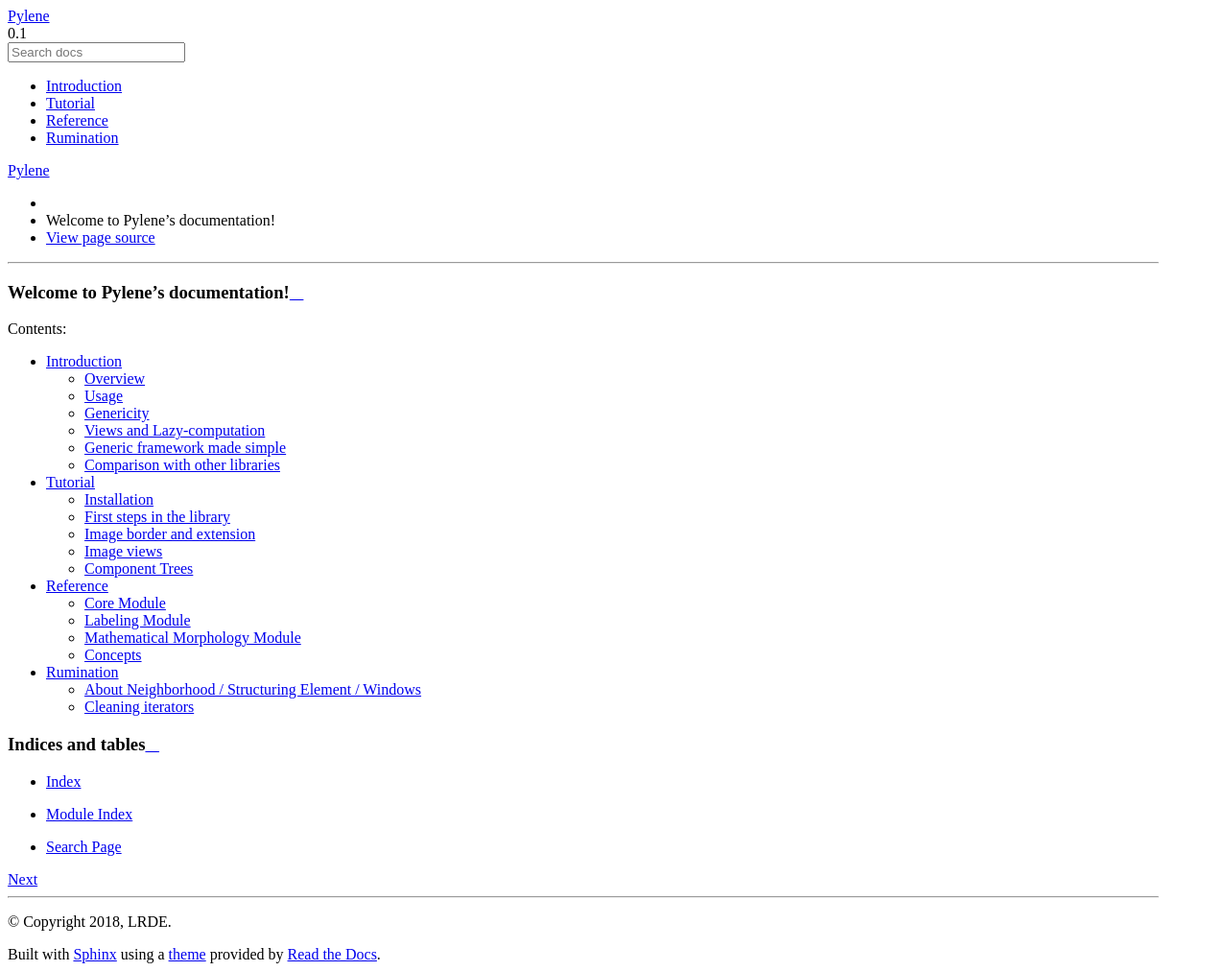
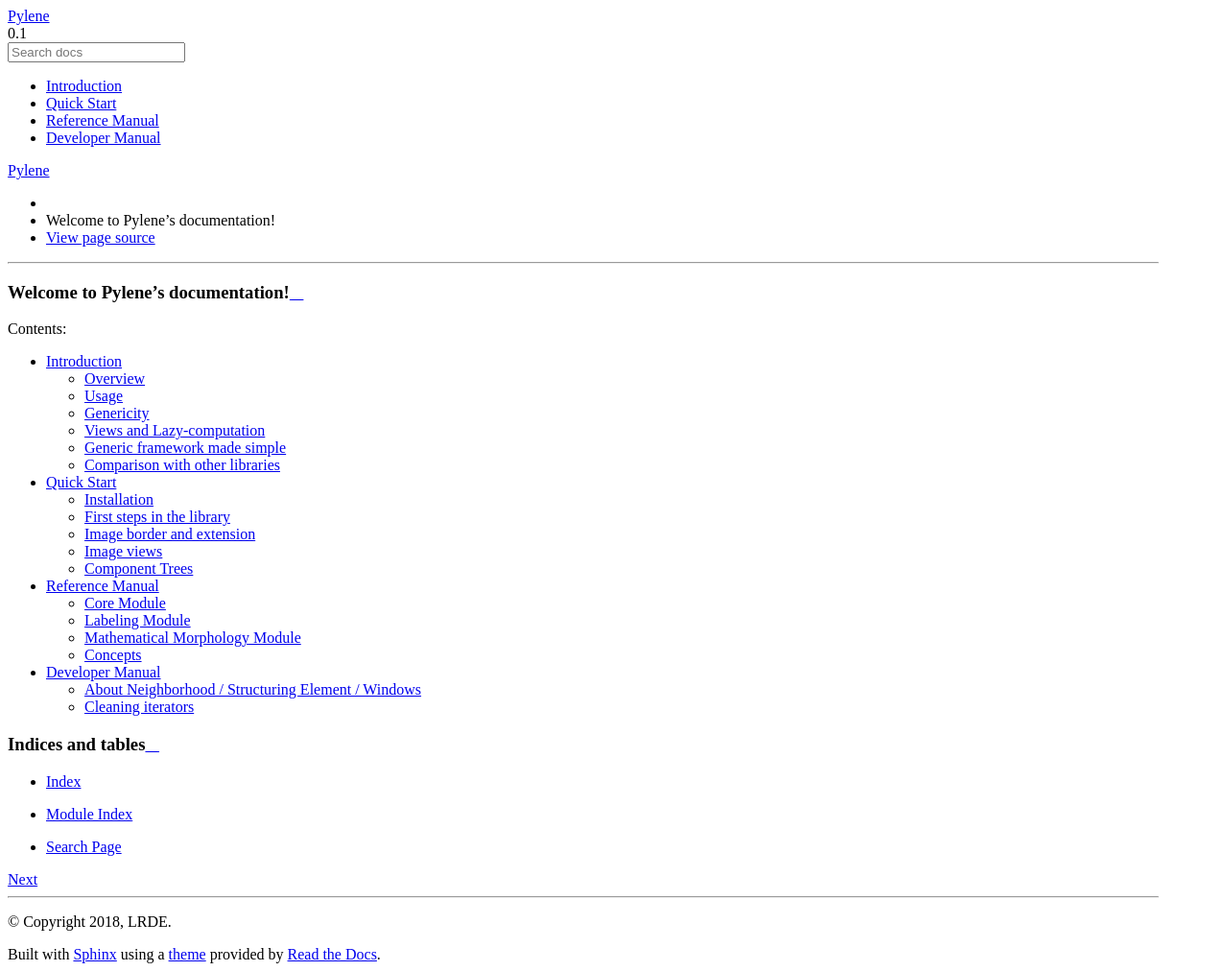
Before and after one commit to GerHobbelt/pylene, a Sphinx documentation site: the page built from doc/source/index.rst, in a window 1280 px wide. Shown: the whole page at 96% size. Built offline with Sphinx 7.4.7 and the Read the Docs theme 2.0.0, drawn with Linux system fonts in a browser that asks for light colours; pages that are not in the unit, such as notebooks, are missing from menus.

```diff
--- a/doc/source/index.rst
+++ b/doc/source/index.rst
@@ -12,9 +12,9 @@ Contents:
    :maxdepth: 2
 
    Introduction <intro>
-   tutorial
-   Reference <reference>
-   Rumination <ruminations>
+   Quick Start <tutorial>
+   Reference Manual <reference>
+   Developer Manual <ruminations>
 
 
 Indices and tables
```
Also changed, not shown: README.md (+85 -9 lines).
